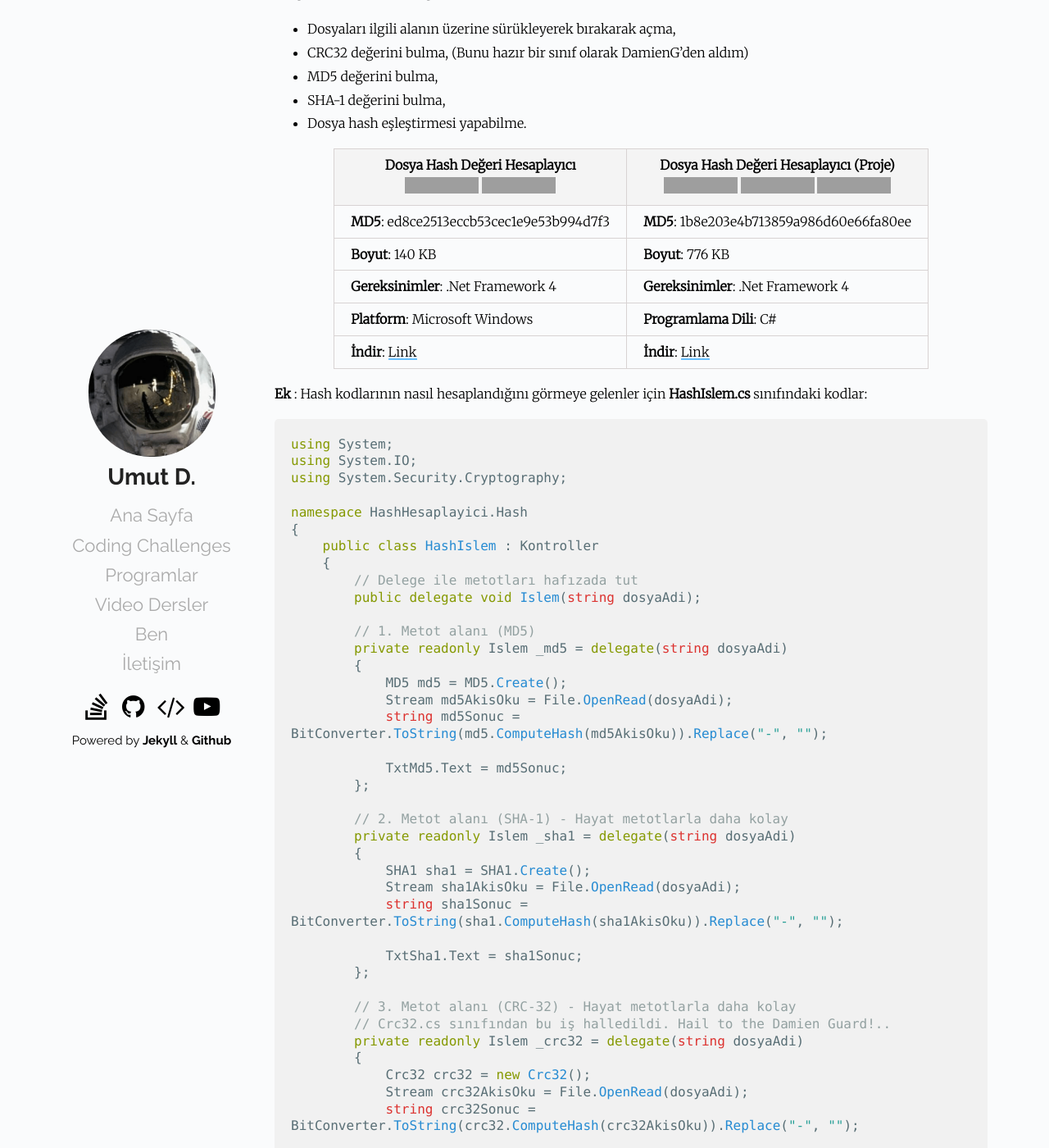
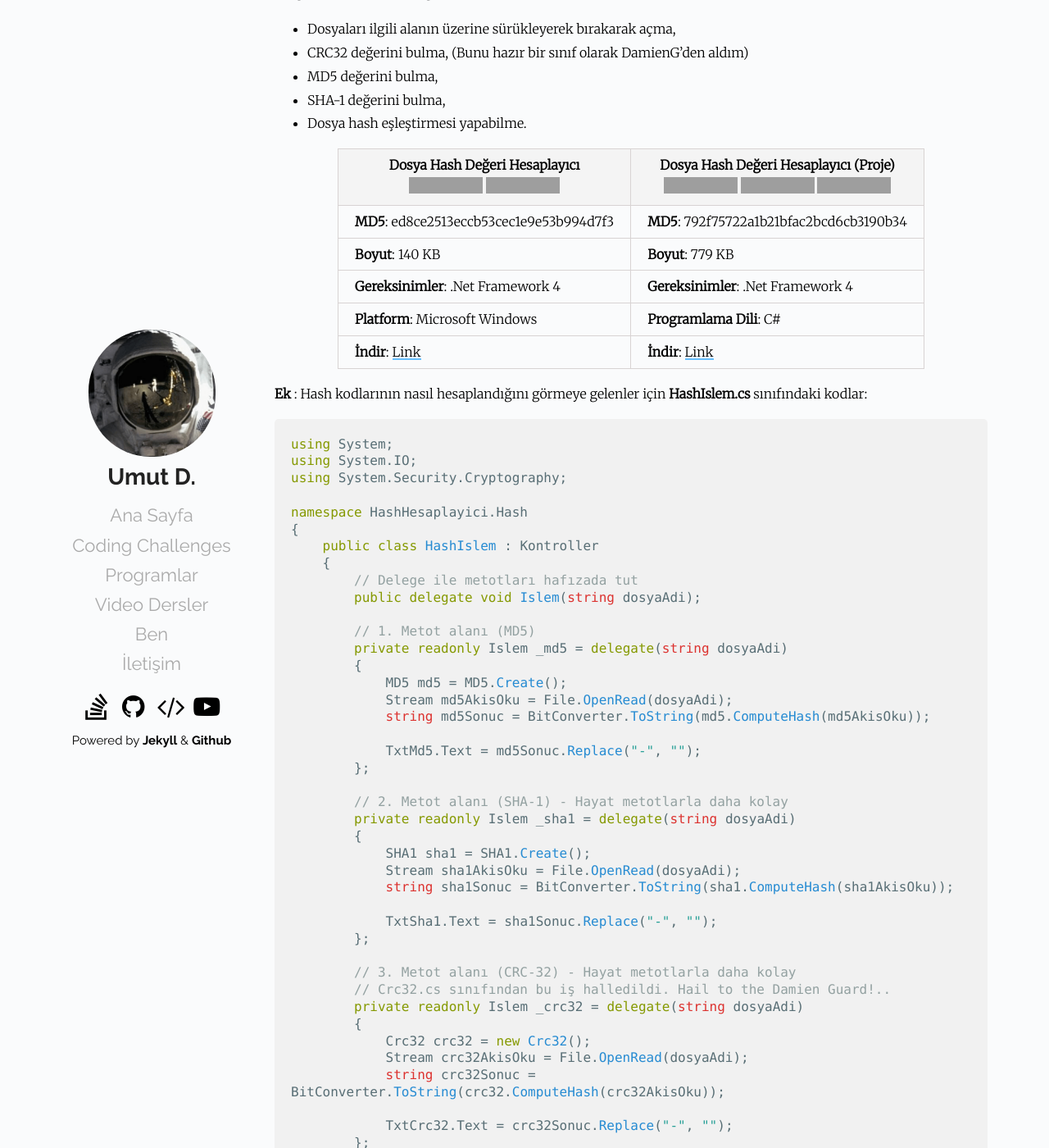
Before and after one commit to Umut-D/umutd.com, a Jekyll site: the page built from _posts/programlar/2019-11-20-dosya-hash-degeri-hesaplayici.md, in a window 1280 px wide and 1400 px high, scrolled down 1536 px. Shown: the whole window at 82% size. Built offline with Jekyll 4.4.1, drawn with Linux system fonts in a browser that asks for light colours; some of the changed text lies outside the part shown; grey boxes are pictures that could not be loaded.

Commit message:
dosya hash degeri hesaplayici programi guncellendi

```diff
--- a/_posts/programlar/2018-11-22-dosya-hash-degeri-hesaplayici.md
+++ b/_posts/programlar/2019-11-20-dosya-hash-degeri-hesaplayici.md
@@ -38,8 +38,8 @@ Girizgah fazla uzadı nedense. Çok mu dolmuşum ne?!?! Özet geçeyim: Bu progr
 {:.tablo-ortali}
 | Dosya Hash Değeri Hesaplayıcı <br>![Versiyon](https://img.shields.io/badge/Versiyon-1.02-blueviolet.svg?style=flat) ![Durum](https://img.shields.io/badge/Durum-Çalışıyor-success.svg?style=flat) | Dosya Hash Değeri Hesaplayıcı (Proje)<br>![Lisans](https://img.shields.io/badge/Lisans-MIT-blue.svg?style=flat) ![Durum](https://img.shields.io/badge/Proje-Sonlandırıldı-lightgray.svg?style=flat) ![Arşiv](https://img.shields.io/badge/Arşiv-orange.svg?style=flat)|
 |----------------------------------------- -|-------------------------------------------|
-| **MD5**: ed8ce2513eccb53cec1e9e53b994d7f3 | **MD5**: 1b8e203e4b713859a986d60e66fa80ee |
-| **Boyut**: 140 KB                       | **Boyut**: 776 KB                         |
+| **MD5**: ed8ce2513eccb53cec1e9e53b994d7f3 | **MD5**: 792f75722a1b21bfac2bcd6cb3190b34 |
+| **Boyut**: 140 KB                       | **Boyut**: 779 KB                         |
 | **Gereksinimler**: .Net Framework 4     | **Gereksinimler**: .Net Framework 4     |
 | **Platform**: Microsoft Windows           | **Programlama Dili**: C#                  |
 | **İndir**: [Link](https://www.dropbox.com/s/qm72jn7xtsd2hxw/dosya-hash-degeri-hesaplayici.zip?dl=1)         | **İndir**: [Link](https://www.dropbox.com/s/ycsfp8q8ad20ind/dosya-hash-degeri-hesaplayici-proje.zip?dl=1)                      |
@@ -63,9 +63,9 @@ namespace HashHesaplayici.Hash
         {
             MD5 md5 = MD5.Create();
             Stream md5AkisOku = File.OpenRead(dosyaAdi);
-            string md5Sonuc = BitConverter.ToString(md5.ComputeHash(md5AkisOku)).Replace("-", "");
+            string md5Sonuc = BitConverter.ToString(md5.ComputeHash(md5AkisOku));
 
-            TxtMd5.Text = md5Sonuc;
+            TxtMd5.Text = md5Sonuc.Replace("-", "");
         };
 
         // 2. Metot alanı (SHA-1) - Hayat metotlarla daha kolay
@@ -73,9 +73,9 @@ namespace HashHesaplayici.Hash
         {
             SHA1 sha1 = SHA1.Create();
             Stream sha1AkisOku = File.OpenRead(dosyaAdi);
-            string sha1Sonuc = BitConverter.ToString(sha1.ComputeHash(sha1AkisOku)).Replace("-", "");
+            string sha1Sonuc = BitConverter.ToString(sha1.ComputeHash(sha1AkisOku));
 
-            TxtSha1.Text = sha1Sonuc;
+            TxtSha1.Text = sha1Sonuc.Replace("-", "");
         };
 
         // 3. Metot alanı (CRC-32) - Hayat metotlarla daha kolay
@@ -84,9 +84,9 @@ namespace HashHesaplayici.Hash
         {
             Crc32 crc32 = new Crc32();
             Stream crc32AkisOku = File.OpenRead(dosyaAdi);
-            string crc32Sonuc = BitConverter.ToString(crc32.ComputeHash(crc32AkisOku)).Replace("-", "");
+            string crc32Sonuc = BitConverter.ToString(crc32.ComputeHash(crc32AkisOku));
 
-            TxtCrc32.Text = crc32Sonuc;
+            TxtCrc32.Text = crc32Sonuc.Replace("-", "");
         };
 
         // Delegeleri yürüt (Şahane!)
```
